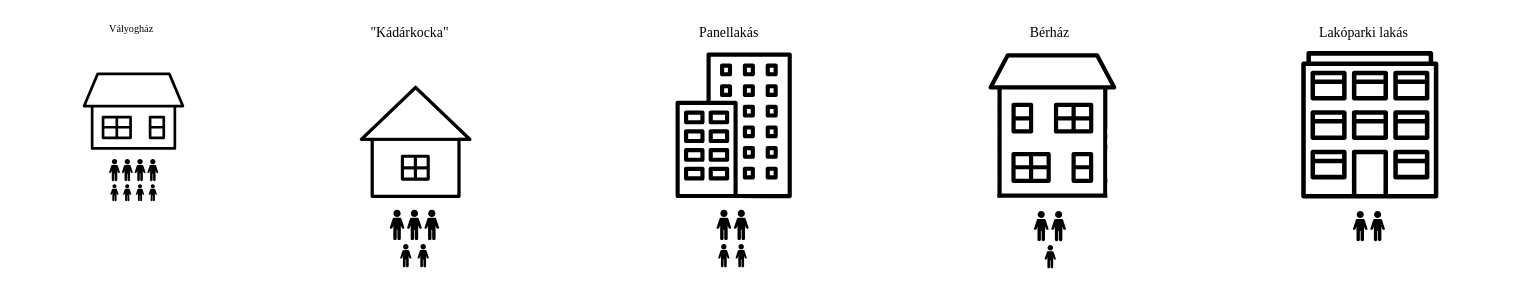
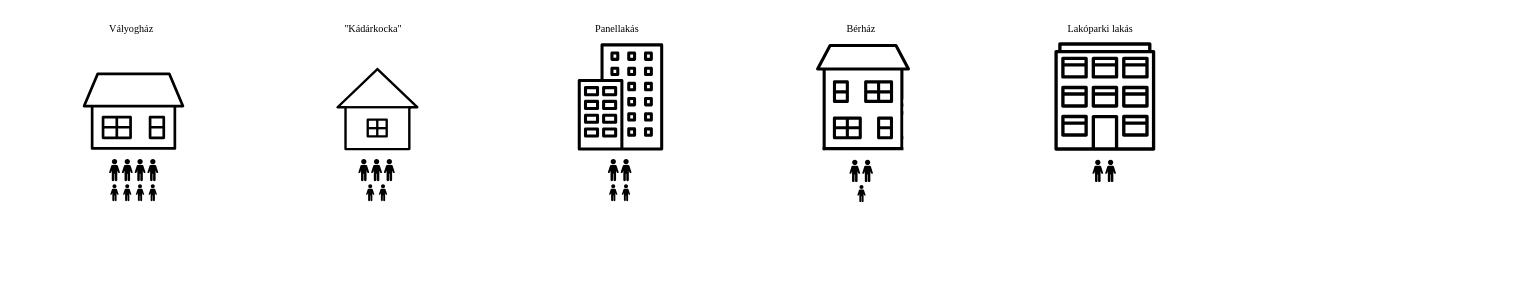
Before and after one commit to habitat-hungary/habitat-hungary.github.io, a plain HTML site: page vizs/02_lakasminoseg_energiaszegenyseg/02_cards/02_cards.html in a window 1280 px wide. Shown: the whole page, 1528 px wide, since content can reach past the window. Drawn offline with Linux system fonts and the light colour scheme.

Commit message:
correct svgs

```diff
--- a/vizs/02_lakasminoseg_energiaszegenyseg/02_cards/02_cards.html
+++ b/vizs/02_lakasminoseg_energiaszegenyseg/02_cards/02_cards.html
@@ -348,7 +348,7 @@
     <div class="card-dropdown">
         <div class="container">
             <tr>
-                <td><a href="#popup2" onmouseover="show('popup2')" onmouseleave="hide('popup2')"><svg xmlns:dc="http://purl.org/dc/elements/1.1/" xmlns:cc="http://creativecommons.org/ns#" xmlns:rdf="http://www.w3.org/1999/02/22-rdf-syntax-ns#" xmlns:svg="http://www.w3.org/2000/svg" xmlns="http://www.w3.org/2000/svg" xmlns:sodipodi="http://sodipodi.sourceforge.net/DTD/sodipodi-0.dtd" xmlns:inkscape="http://www.inkscape.org/namespaces/inkscape" width="80mm" height="68mm" viewBox="0 0 283.46442 240.94481" id="svg2" version="1.1" inkscape:version="0.91 r13725" sodipodi:docname="kadarkocka.svg">
+                <td><a href="#popup2" onmouseover="show('popup2')" onmouseleave="hide('popup2')"><svg xmlns:dc="http://purl.org/dc/elements/1.1/" xmlns:cc="http://creativecommons.org/ns#" xmlns:rdf="http://www.w3.org/1999/02/22-rdf-syntax-ns#" xmlns:svg="http://www.w3.org/2000/svg" xmlns="http://www.w3.org/2000/svg" xmlns:sodipodi="http://sodipodi.sourceforge.net/DTD/sodipodi-0.dtd" xmlns:inkscape="http://www.inkscape.org/namespaces/inkscape" width="60mm" height="50mm" viewBox="0 0 283.46442 240.94481" id="svg2" version="1.1" inkscape:version="0.91 r13725" sodipodi:docname="kadarkocka.svg">
 
  <defs id="defs4">
  <filter style="color-interpolation-filters:sRGB" inkscape:label="Drop Shadow" id="filter4349">
@@ -630,7 +630,7 @@
         <div class="card-dropdown">
             <div class="container">
                 <tr>
-                    <td><a href="#popup3" onmouseover="show('popup3')" onmouseleave="hide('popup3')"><svg xmlns:dc="http://purl.org/dc/elements/1.1/" xmlns:cc="http://creativecommons.org/ns#" xmlns:rdf="http://www.w3.org/1999/02/22-rdf-syntax-ns#" xmlns:svg="http://www.w3.org/2000/svg" xmlns="http://www.w3.org/2000/svg" xmlns:sodipodi="http://sodipodi.sourceforge.net/DTD/sodipodi-0.dtd" xmlns:inkscape="http://www.inkscape.org/namespaces/inkscape" width="80mm" height="68mm" viewBox="0 0 283.46442 240.94481" id="svg2" version="1.1" inkscape:version="0.91 r13725" sodipodi:docname="panel.svg">
+                    <td><a href="#popup3" onmouseover="show('popup3')" onmouseleave="hide('popup3')"><svg xmlns:dc="http://purl.org/dc/elements/1.1/" xmlns:cc="http://creativecommons.org/ns#" xmlns:rdf="http://www.w3.org/1999/02/22-rdf-syntax-ns#" xmlns:svg="http://www.w3.org/2000/svg" xmlns="http://www.w3.org/2000/svg" xmlns:sodipodi="http://sodipodi.sourceforge.net/DTD/sodipodi-0.dtd" xmlns:inkscape="http://www.inkscape.org/namespaces/inkscape" width="60mm" height="50mm" viewBox="0 0 283.46442 240.94481" id="svg2" version="1.1" inkscape:version="0.91 r13725" sodipodi:docname="panel.svg">
 
  <defs id="defs4">
  <filter style="color-interpolation-filters:sRGB" inkscape:label="Drop Shadow" id="filter4349">
@@ -881,7 +881,7 @@
         <div class="card-dropdown">
             <div class="container">
                 <tr>
-                    <td><a href="#popup4" onmouseover="show('popup4')" onmouseleave="hide('popup4')"><svg xmlns:dc="http://purl.org/dc/elements/1.1/" xmlns:cc="http://creativecommons.org/ns#" xmlns:rdf="http://www.w3.org/1999/02/22-rdf-syntax-ns#" xmlns:svg="http://www.w3.org/2000/svg" xmlns="http://www.w3.org/2000/svg" xmlns:sodipodi="http://sodipodi.sourceforge.net/DTD/sodipodi-0.dtd" xmlns:inkscape="http://www.inkscape.org/namespaces/inkscape" width="80mm" height="68mm" viewBox="0 0 283.46442 240.94481" id="svg2" version="1.1" inkscape:version="0.91 r13725" sodipodi:docname="berhaz.svg">
+                    <td><a href="#popup4" onmouseover="show('popup4')" onmouseleave="hide('popup4')"><svg xmlns:dc="http://purl.org/dc/elements/1.1/" xmlns:cc="http://creativecommons.org/ns#" xmlns:rdf="http://www.w3.org/1999/02/22-rdf-syntax-ns#" xmlns:svg="http://www.w3.org/2000/svg" xmlns="http://www.w3.org/2000/svg" xmlns:sodipodi="http://sodipodi.sourceforge.net/DTD/sodipodi-0.dtd" xmlns:inkscape="http://www.inkscape.org/namespaces/inkscape" width="60mm" height="50mm" viewBox="0 0 283.46442 240.94481" id="svg2" version="1.1" inkscape:version="0.91 r13725" sodipodi:docname="berhaz.svg">
 
  <defs id="defs4">
  <filter style="color-interpolation-filters:sRGB" inkscape:label="Drop Shadow" id="filter4349">
@@ -1113,7 +1113,7 @@
         <div class="card-dropdown">
             <div class="container">
             <tr>
-                <td><a href="#popup5" onmouseover="show('popup5')" onmouseleave="hide('popup5')"><svg xmlns:dc="http://purl.org/dc/elements/1.1/" xmlns:cc="http://creativecommons.org/ns#" xmlns:rdf="http://www.w3.org/1999/02/22-rdf-syntax-ns#" xmlns:svg="http://www.w3.org/2000/svg" xmlns="http://www.w3.org/2000/svg" xmlns:sodipodi="http://sodipodi.sourceforge.net/DTD/sodipodi-0.dtd" xmlns:inkscape="http://www.inkscape.org/namespaces/inkscape" width="80mm" height="68mm" viewBox="0 0 283.46442 240.94481" id="svg2" version="1.1" inkscape:version="0.91 r13725" sodipodi:docname="lakopark.svg">
+                <td><a href="#popup5" onmouseover="show('popup5')" onmouseleave="hide('popup5')"><svg xmlns:dc="http://purl.org/dc/elements/1.1/" xmlns:cc="http://creativecommons.org/ns#" xmlns:rdf="http://www.w3.org/1999/02/22-rdf-syntax-ns#" xmlns:svg="http://www.w3.org/2000/svg" xmlns="http://www.w3.org/2000/svg" xmlns:sodipodi="http://sodipodi.sourceforge.net/DTD/sodipodi-0.dtd" xmlns:inkscape="http://www.inkscape.org/namespaces/inkscape" width="60mm" height="50mm" viewBox="0 0 283.46442 240.94481" id="svg2" version="1.1" inkscape:version="0.91 r13725" sodipodi:docname="lakopark.svg">
  <script type="text/ecmascript" id="script3">
  function nextScreen(evt, screen) {
  document.location.href = screen + & quot;.svg & quot;
```
